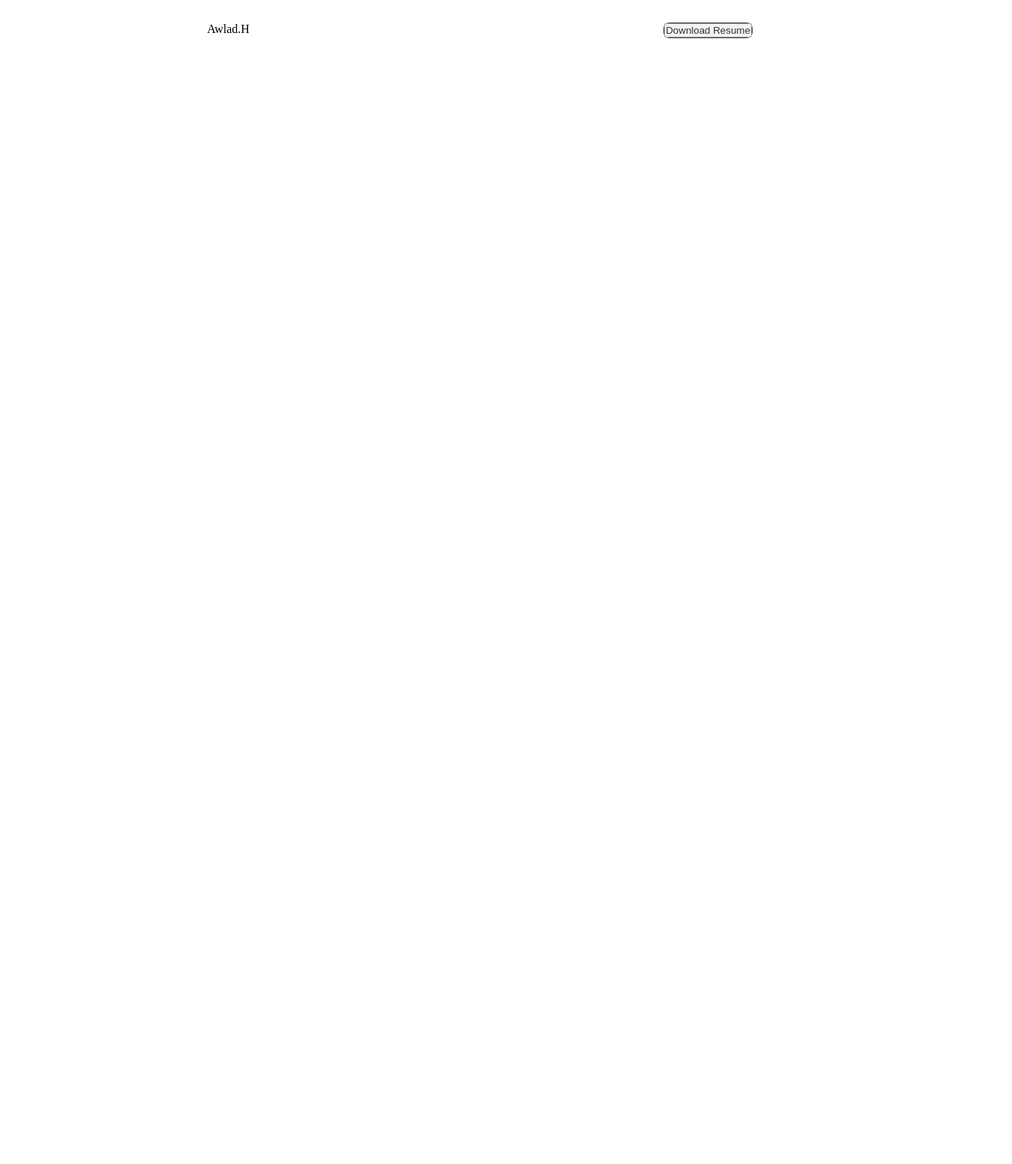
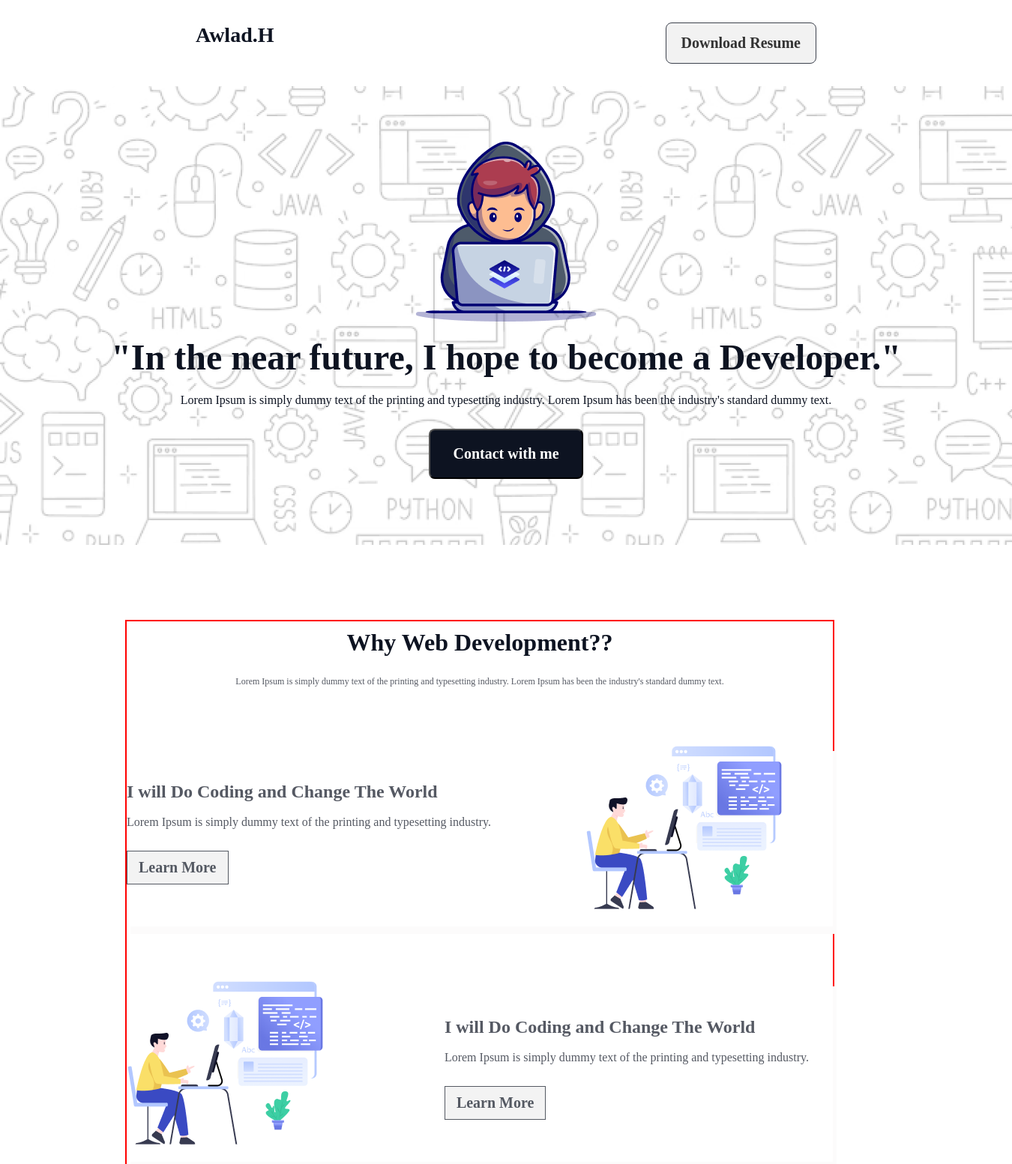
Before and after one commit to nabinjahid/my-future-goal, a plain HTML site: page index.html in a window 1280 px wide. Shown: the top 1553 px of the page at 75% size, 1350 px wide, since content can reach past the window. Before the commit the page ends 800 px from the top, so only its background shows below. Drawn offline with Linux system fonts and the light colour scheme; a web font is replaced by a local one.

Commit message:
why web section complete

```diff
--- a/index.html
+++ b/index.html
@@ -10,10 +10,53 @@
     <section >
         <nav>
             <div class="logo">Awlad.H</div>
-            <div class="nv-btn"><button>Download Resume</button></div>
+            <div><button  class="nv-btn">Download Resume</button></div>
         </nav>
     </section>
 
-    <section id="banner-section"></section>
+    <section id="banner-section">
+        <div class="banner-box">
+            <div class="banner-img-box"><img src="./assets/Group.png" alt=""></div>
+            <h2 class="banner-title">"In the near future, I hope to become a Developer."</h2>
+            <p class="banner-description">Lorem Ipsum is simply dummy text of the printing and typesetting industry. Lorem Ipsum has been the industry's standard dummy text.</p>
+            <div class="banner-btn"><button class="btn">Contact with me</button></div>
+        </div>
+    </section>
+
+    <section id="why-web">
+        <div class="web-main-box">
+            <div class="headding-description">
+                <h2 class="hedding-title">Why Web Development??</h2>
+                <p class="headding-des">Lorem Ipsum is simply dummy text of the printing and typesetting industry. Lorem Ipsum has been the industry's standard dummy text.</p>
+            </div>
+
+            <div class="cart-box">
+                <div class="cart">
+                    <div class="cart-contant">
+                        <h2 class="cart-title">I will Do Coding and Change The World</h2>
+                        <p class="cart-des">Lorem Ipsum is simply dummy text of the printing and typesetting industry.</p>
+                        <div><button class="cart-btn">Learn More</button></div>
+                    </div>
+                    <div class="cart-img"><img src="./assets/Layer_1.png" alt=""></div>
+                </div>
+                <div class="cart middle-cart">
+                    <div class="cart-contant">
+                        <h2 class="cart-title">I will Do Coding and Change The World</h2>
+                        <p class="cart-des">Lorem Ipsum is simply dummy text of the printing and typesetting industry.</p>
+                        <div><button class="cart-btn">Learn More</button></div>
+                    </div>
+                    <div class="cart-img"><img src="./assets/Layer_1.png" alt=""></div>
+                </div>
+                <div class="cart">
+                    <div class="cart-contant">
+                        <h2 class="cart-title">I will Do Coding and Change The World</h2>
+                        <p class="cart-des">Lorem Ipsum is simply dummy text of the printing and typesetting industry.</p>
+                        <div><button class="cart-btn">Learn More</button></div>
+                    </div>
+                    <div class="cart-img"><img src="./assets/Layer_1.png" alt=""></div>
+                </div>
+            </div>
+        </div>
+    </section>
 </body>
 </html>
--- a/style.css
+++ b/style.css
@@ -1,22 +1,198 @@
 @import url('https://fonts.googleapis.com/css2?family=Azeret+Mono:ital,wght@0,100..900;1,100..900&display=swap');
 
-*{
+* {
     margin: 0px;
     padding: 0px;
     box-sizing: border-box;
     /* font-family: "Azeret Mono", monospace; */
 }
 
-nav{
+nav {
+    width: 1350px;
     padding: 30px 0px;
     display: flex;
     justify-content: space-around;
 }
-.nv-btn{
 
-border: 1px solid rgb(13, 19, 33);
-border-radius: 8px;
+.logo {
+    color: rgb(13, 19, 33);
+    font-family: Azeret Mono;
+    font-size: 28px;
+    font-weight: 800;
+    line-height: 33px;
+    letter-spacing: 0%;
+    text-align: left;
+}
 
-opacity: 0.8;
+.nv-btn {
+    padding: 15px 20px;
+
+    border: 1px solid rgb(13, 19, 33);
+    border-radius: 8px;
+    opacity: 0.8;
+
+    font-family: Azeret Mono;
+    font-size: 20px;
+    font-weight: 600;
+    text-align: center;
 
 }
+
+/* banner section */
+#banner-section {
+
+    width: 1350px;
+    height: 612px;
+    background-image: url("./assets/Hero-bg.png");
+    display: flex;
+    justify-content: center;
+    align-items: center;
+}
+
+.banner-box {
+    width: 90%;
+    margin: 0px auto;
+    text-align: center;
+}
+
+.banner-title {
+    color: rgb(13, 19, 33);
+    font-family: Azeret Mono;
+    font-size: 48px;
+    font-weight: 800;
+    line-height: 68px;
+    letter-spacing: 0%;
+    text-align: center;
+    margin: 10px 0px;
+}
+
+.banner-description {
+    width: 90%;
+    margin: 10px auto;
+
+    color: rgb(13, 19, 33);
+    font-family: Azeret Mono;
+    font-size: 16px;
+    font-weight: 400;
+    line-height: 26px;
+    letter-spacing: 0%;
+    text-align: center;
+
+}
+
+
+.btn {
+    padding: 20px 30px;
+    margin: 15px 0px;
+    border-radius: 8px;
+
+    background: rgb(13, 19, 33);
+    color: rgb(255, 255, 255);
+    font-family: Azeret Mono;
+    font-size: 20px;
+    font-weight: 600;
+    letter-spacing: 0%;
+    text-align: center;
+}
+
+/* why web desing section */
+
+#why-web {
+    margin-top: 100px;
+}
+
+.web-main-box {
+    width: 946px;
+    margin: 0px auto;
+    border: 2px solid red;
+}
+
+.headding-description {
+    width: 95%;
+    margin: 10px auto;
+    text-align: center;
+}
+
+.hedding-title {
+    color: rgb(13, 19, 33);
+    font-family: Azeret Mono;
+    font-size: 32px;
+    font-weight: 800;
+    line-height: 37px;
+    text-align: center;
+}
+
+.headding-des {
+    color: rgb(13, 19, 33);
+    font-family: Azeret Mono;
+    font-size: 12px;
+    font-weight: 400;
+    line-height: 26px;
+    text-align: center;
+    opacity: 0.7;
+    margin: 20px auto;
+}
+
+.cart-box {
+    margin-top: 70px;
+
+}
+
+.cart {
+    display: flex;
+    justify-content: center;
+    align-items: center;
+    justify-content: space-between;
+    box-shadow: 5px 10px #fcfbfb;
+}
+
+.cart-contant {
+    width: 55%;
+}
+
+.cart-img {
+    width: 35%;
+}
+
+.cart-title {
+
+    color: rgba(13, 19, 33, 0.7);
+    font-family: Azeret Mono;
+    font-size: 24px;
+    font-weight: 700;
+    line-height: 36px;
+    letter-spacing: 0%;
+    text-align: left;
+    margin: 10px 0px;
+
+}
+
+.cart-des {
+    color: rgb(13, 19, 33);
+    font-family: Azeret Mono;
+    font-size: 16px;
+    font-weight: 400;
+    line-height: 26px;
+    text-align: left;
+    opacity: 0.7;
+    margin: 5px 0px;
+}
+
+.cart-btn {
+    padding: 10px 15px;
+    font-size: 16px;
+    margin: 20px 0px;
+    border: 1px solid rgb(13, 19, 33);
+    opacity: 0.7;
+    color: rgb(13, 19, 33);
+    font-family: Azeret Mono;
+    font-size: 20px;
+    font-weight: 600;
+    line-height: 23px;
+    text-align: center;
+
+}
+.middle-cart{
+    margin: 70px 0px;
+    flex-direction: row-reverse;
+}
```
